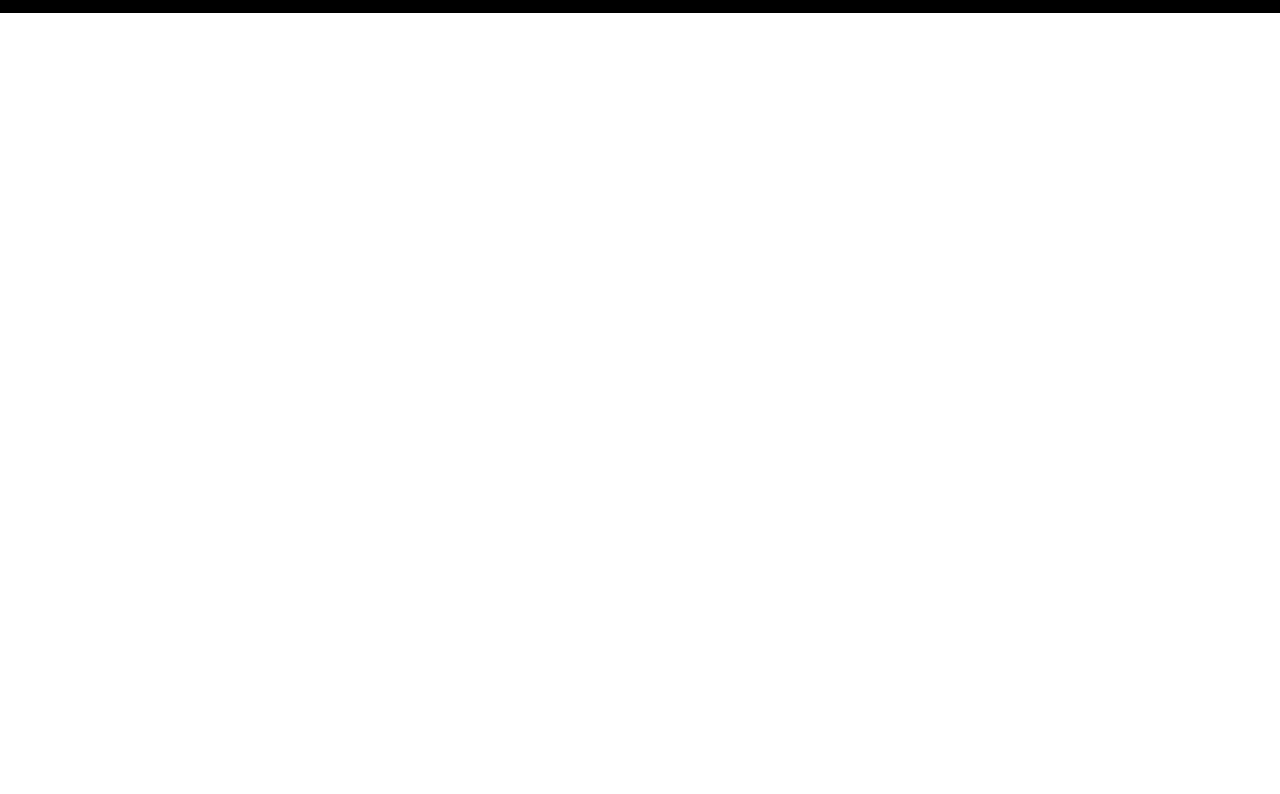
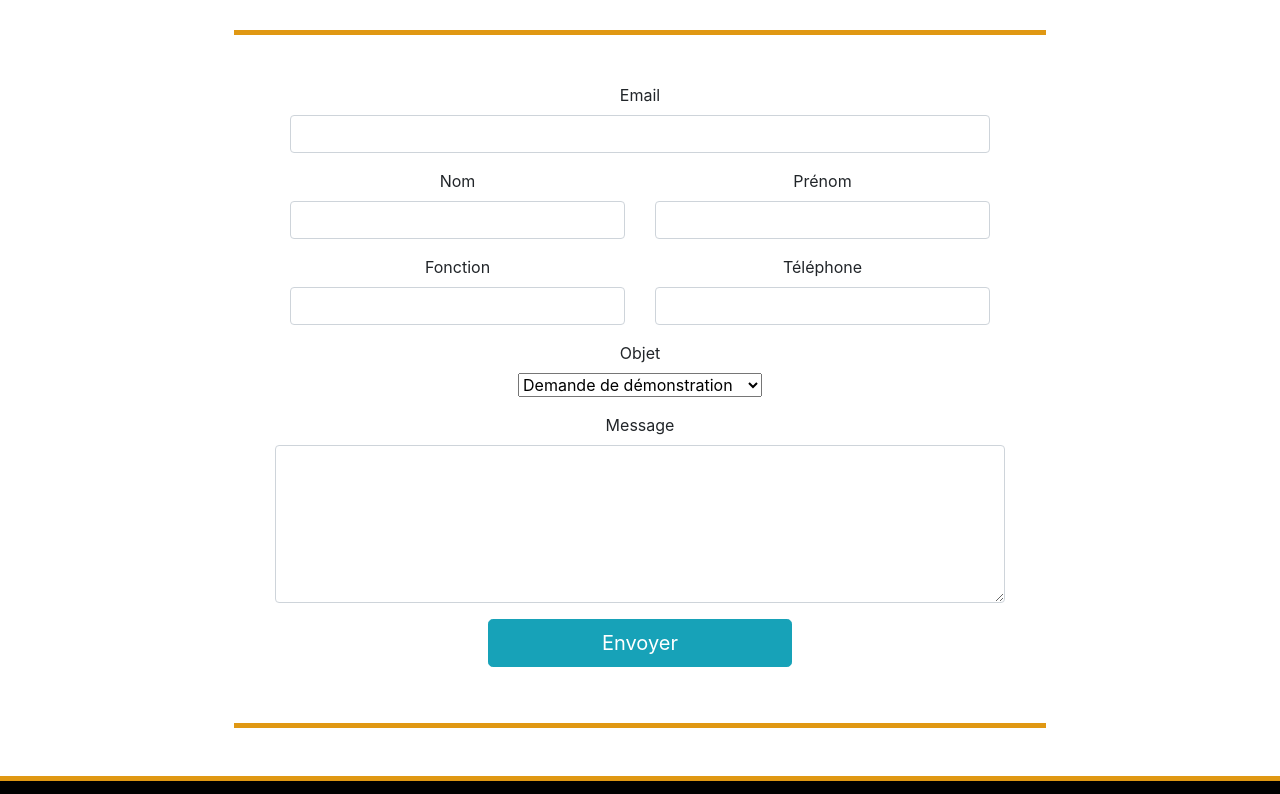
Before and after one commit to Eosia/static-virtysens, a plain HTML site: page contact.html in a window 1280 px wide. Shown: the part 382-1176 px from the top of the page. Before the commit the page ends 800 px from the top, so only its background shows below. Drawn offline with nearby package versions, Linux system fonts and the light colour scheme.

Commit message:
page contact moitié

```diff
--- a/contact.html
+++ b/contact.html
@@ -1,82 +1,88 @@
 <!DOCTYPE html>
 <html lang="fr">
+
 <head>
     <!--meta start-->
-    <meta charset="UTF-8">
-    <meta name="viewport" content="width=device-width, initial-scale=1.0">
-    <meta name="title" content="Virtysens">
-    <meta name="description" content="Virtysens | La capsule de voyage en VR">
-    <meta name="keywords" content="virtysens, vr, virtual reality, réalité virtuelle">
-    <meta name="robots" content="noindex, nofollow">
-    <meta name="language" content="French">
-    <meta name="Author" content="virtysens">
-    <meta name="Identifier-Url" content="https://www.virtysens.com">
+    <meta charset="UTF-8" />
+    <meta name="viewport" content="width=device-width, initial-scale=1.0" />
+    <meta name="title" content="Virtysens" />
+    <meta name="description" content="Virtysens | La capsule de voyage en VR" />
+    <meta name="keywords" content="virtysens, vr, virtual reality, réalité virtuelle" />
+    <meta name="robots" content="noindex, nofollow" />
+    <meta name="language" content="French" />
+    <meta name="Author" content="virtysens" />
+    <meta name="Identifier-Url" content="https://www.virtysens.com" />
 
     <!--meta stop-->
     <title>Virtysens | Contacter Virtysens</title>
     <!--favicon start-->
-    <link rel="shortcut icon" href="assets/img/logo.png" type="image/x-icon">
-    <link rel="apple-touch-icon" sizes="57x57" href="assets/img/favicon/apple-icon-57x57.png">
-    <link rel="apple-touch-icon" sizes="60x60" href="assets/img/favicon/apple-icon-60x60.png">
-    <link rel="apple-touch-icon" sizes="72x72" href="assets/img/favicon/apple-icon-72x72.png">
-    <link rel="apple-touch-icon" sizes="76x76" href="assets/img/favicon/apple-icon-76x76.png">
-    <link rel="apple-touch-icon" sizes="114x114" href="assets/img/favicon/apple-icon-114x114.png">
-    <link rel="apple-touch-icon" sizes="120x120" href="assets/img/favicon/apple-icon-120x120.png">
-    <link rel="apple-touch-icon" sizes="144x144" href="assets/img/favicon/apple-icon-144x144.png">
-    <link rel="apple-touch-icon" sizes="152x152" href="assets/img/favicon/apple-icon-152x152.png">
-    <link rel="apple-touch-icon" sizes="180x180" href="assets/img/favicon/apple-icon-180x180.png">
-    <link rel="icon" type="image/png" sizes="192x192"  href="assets/img/favicon/android-icon-192x192.png">
-    <link rel="icon" type="image/png" sizes="32x32" href="assets/img/favicon/favicon-32x32.png">
-    <link rel="icon" type="image/png" sizes="96x96" href="assets/img/favicon/favicon-96x96.png">
-    <link rel="icon" type="image/png" sizes="16x16" href="assets/img/favicon/favicon-16x16.png">
-    <link rel="manifest" href="/manifest.json">
-    <meta name="msapplication-TileColor" content="#ffffff">
-    <meta name="msapplication-TileImage" content="/ms-icon-144x144.png">
-    <meta name="theme-color" content="#ffffff">
+    <link rel="shortcut icon" href="assets/img/logo.png" type="image/x-icon" />
+    <link rel="apple-touch-icon" sizes="57x57" href="assets/img/favicon/apple-icon-57x57.png" />
+    <link rel="apple-touch-icon" sizes="60x60" href="assets/img/favicon/apple-icon-60x60.png" />
+    <link rel="apple-touch-icon" sizes="72x72" href="assets/img/favicon/apple-icon-72x72.png" />
+    <link rel="apple-touch-icon" sizes="76x76" href="assets/img/favicon/apple-icon-76x76.png" />
+    <link rel="apple-touch-icon" sizes="114x114" href="assets/img/favicon/apple-icon-114x114.png" />
+    <link rel="apple-touch-icon" sizes="120x120" href="assets/img/favicon/apple-icon-120x120.png" />
+    <link rel="apple-touch-icon" sizes="144x144" href="assets/img/favicon/apple-icon-144x144.png" />
+    <link rel="apple-touch-icon" sizes="152x152" href="assets/img/favicon/apple-icon-152x152.png" />
+    <link rel="apple-touch-icon" sizes="180x180" href="assets/img/favicon/apple-icon-180x180.png" />
+    <link rel="icon" type="image/png" sizes="192x192" href="assets/img/favicon/android-icon-192x192.png" />
+    <link rel="icon" type="image/png" sizes="32x32" href="assets/img/favicon/favicon-32x32.png" />
+    <link rel="icon" type="image/png" sizes="96x96" href="assets/img/favicon/favicon-96x96.png" />
+    <link rel="icon" type="image/png" sizes="16x16" href="assets/img/favicon/favicon-16x16.png" />
+    <link rel="manifest" href="/manifest.json" />
+    <meta name="msapplication-TileColor" content="#ffffff" />
+    <meta name="msapplication-TileImage" content="/ms-icon-144x144.png" />
+    <meta name="theme-color" content="#ffffff" />
     <!--favicon start-->
     <!--css import start-->
-    <link rel="preload" href="assets/css/root.css" as="style">
-    <link rel="stylesheet" href="assets/css/root.css">
+    <link rel="preload" href="assets/css/root.css" as="style" />
+    <link rel="stylesheet" href="assets/css/root.css" />
     <!--css import start-->
     <!-- bootstrap css import start-->
-    <link rel="stylesheet" href="https://cdn.jsdelivr.net/npm/bootstrap@4.6.0/dist/css/bootstrap.min.css" integrity="sha384-B0vP5xmATw1+K9KRQjQERJvTumQW0nPEzvF6L/Z6nronJ3oUOFUFpCjEUQouq2+l" crossorigin="anonymous">
+    <link rel="stylesheet" href="https://cdn.jsdelivr.net/npm/bootstrap@4.6.0/dist/css/bootstrap.min.css"
+        integrity="sha384-B0vP5xmATw1+K9KRQjQERJvTumQW0nPEzvF6L/Z6nronJ3oUOFUFpCjEUQouq2+l" crossorigin="anonymous" />
     <!--bootstrap css import stop-->
     <!--bootstrap js import start-->
-    <script src="https://code.jquery.com/jquery-3.5.1.slim.min.js" integrity="sha384-DfXdz2htPH0lsSSs5nCTpuj/zy4C+OGpamoFVy38MVBnE+IbbVYUew+OrCXaRkfj" crossorigin="anonymous"></script>
-    <script src="https://cdn.jsdelivr.net/npm/popper.js@1.16.1/dist/umd/popper.min.js" integrity="sha384-9/reFTGAW83EW2RDu2S0VKaIzap3H66lZH81PoYlFhbGU+6BZp6G7niu735Sk7lN" crossorigin="anonymous"></script>
-    <script src="https://cdn.jsdelivr.net/npm/bootstrap@4.6.0/dist/js/bootstrap.min.js" integrity="sha384-+YQ4JLhjyBLPDQt//I+STsc9iw4uQqACwlvpslubQzn4u2UU2UFM80nGisd026JF" crossorigin="anonymous"></script>
+    <script src="https://code.jquery.com/jquery-3.5.1.slim.min.js"
+        integrity="sha384-DfXdz2htPH0lsSSs5nCTpuj/zy4C+OGpamoFVy38MVBnE+IbbVYUew+OrCXaRkfj"
+        crossorigin="anonymous"></script>
+    <script src="https://cdn.jsdelivr.net/npm/popper.js@1.16.1/dist/umd/popper.min.js"
+        integrity="sha384-9/reFTGAW83EW2RDu2S0VKaIzap3H66lZH81PoYlFhbGU+6BZp6G7niu735Sk7lN"
+        crossorigin="anonymous"></script>
+    <script src="https://cdn.jsdelivr.net/npm/bootstrap@4.6.0/dist/js/bootstrap.min.js"
+        integrity="sha384-+YQ4JLhjyBLPDQt//I+STsc9iw4uQqACwlvpslubQzn4u2UU2UFM80nGisd026JF"
+        crossorigin="anonymous"></script>
     <!--bootstrap js import stop-->
 
     <!--font awesome start-->
     <script src="https://kit.fontawesome.com/11070bdd9d.js" crossorigin="anonymous"></script>
     <!--font awesome stop-->
 </head>
+
 <body class="user-select-none">
-
     <!--header start-->
     <header id="header" class="pb-3 pl-2 mx-auto my-auto container-fluid">
         <!--menu de navigation start-->
         <nav class="navbar navbar-expand-lg navbar-dark">
-            <a class="navbar-brand" href="index.html" style="padding-left: 5vh;">
+            <a class="navbar-brand" href="index.html" style="padding-left: 5vh">
                 <!--logo cliquable-->
                 <figure class="img-fluid">
-                    <img src="assets/img/logo.png" alt="logo virtysens" style="width: 128px;">
+                    <img src="assets/img/logo.png" alt="logo virtysens" style="width: 128px" />
                     <!--figcaption est la legende d'une image-->
                     <figcaption class="hidden">
                         Virtysens| La capsule de voyage en VR
                     </figcaption>
                 </figure>
-                <div class="header-title mr-auto col-12 text-start" style="margin-top: 5px !important;">
-                    <h1 class="text-info">
-                        VIRTYSENS
-                    </h1>
-                    <h2 class="text-info">
-                        La capsule de voyage en VR
-                    </h2>
+                <div class="header-title mr-auto col-12 text-start" style="margin-top: 5px !important">
+                    <h1 class="text-info">VIRTYSENS</h1>
+                    <h2 class="text-info">La capsule de voyage en VR</h2>
                 </div>
             </a>
 
-            <button class="navbar-toggler border border-info text-info" type="button" data-toggle="collapse" data-target="#navbarSupportedContent" aria-controls="navbarSupportedContent" aria-expanded="false" aria-label="Toggle navigation">
+            <button class="navbar-toggler border border-info text-info" type="button" data-toggle="collapse"
+                data-target="#navbarSupportedContent" aria-controls="navbarSupportedContent" aria-expanded="false"
+                aria-label="Toggle navigation">
                 <span class="nav-mobile navbar-toggler-icon"></span>
             </button>
 
@@ -104,15 +110,111 @@
                         <a class="nav-link text-info" href="jobs.html">JOBS</a>
                     </li>
                     <li class="nav-item">
-                        <a class="nav-link text-info" href="#"><img src="assets/img/english.png" alt="virtysens in english" style="width: 30px;"></a>
+                        <a class="nav-link text-info" href="#"><img src="assets/img/english.png"
+                                alt="virtysens in english" style="width: 30px" /></a>
                     </li>
                 </ul>
             </div>
         </nav>
         <!--menu de navigation stop-->
-
     </header>
     <!--header stop-->
+
+    <!--main start-->
+    <main class="contact container-fluid mb-5">
+        <!--section 1 titre start-->
+        <section class="contact-section-1 container mx-auto text-center mt-5">
+            <div class="row">
+                <h3 class="mx-auto text-center col-12 col-sm-12 col-md-12 col-lg-10 col-xl-8 mt-3">
+                    Pour recevoir des informations ou nous formuler une demande, merci
+                    de compléter ce formulaire :
+                </h3>
+            </div>
+        </section>
+        <!--section 1 titre stop-->
+
+        <!--ligne de separation doree start-->
+        <div class="ligne-or">
+        </div>
+        <!--ligne de separation doree stop-->
+
+        <!--formulaire de contact start-->
+        <section class="contact-section-2 container mx-auto text-center mt-5">
+            <div class="row">
+                <div class="col-lg-8 col-md-10 mx-auto">
+                    <form name="contact" method="post">
+
+                        <div class="row mx-auto text-center">
+
+                            <div class="form-group col-12 col-sm-12 col-md-12 col-lg-12 col-xl-12 mx-auto text-center">
+                                <label for="contact_email" class="required"> Email </label>
+                                <input type="email" id="contact_email" name="contact[email]" required="required"
+                                    class="form-control" />
+                            </div>
+
+                            <div class="form-group col-12 col-sm-12 col-md-6 col-lg-6 col-xl-6 mx-auto text-center">
+                                <label for="nom" class="required"> Nom </label>
+                                <input type="text" id="nom" name="nom" required="required" class="form-control" />
+                            </div>
+                            <div class="form-group col-12 col-sm-12 col-md-6 col-lg-6 col-xl-6 mx-auto text-center">
+                                <label for="prenom" class="required"> Prénom </label>
+                                <input type="prenom" id="prenom" name="prenom" required="required"
+                                    class="form-control" />
+                            </div>
+                        </div>
+                        <div class="row mx-auto text-center">
+                            <div class="form-group col-12 col-sm-12 col-md-6 col-lg-6 col-xl-6 mx-auto text-center">
+                                <label for="fonction" class="required"> Fonction </label>
+                                <input type="text" id="fonction" name="fonction" required="required" class="form-control" />
+                            </div>
+
+                            <div class="form-group col-12 col-sm-12 col-md-6 col-lg-6 col-xl-6 mx-auto text-center">
+                                <label for="telephone" class="required"> Téléphone </label>
+                                <input type="tel" id="Téléphone" name="Téléphone" required="required"class="form-control" />
+                            </div>
+
+                            <div class="form-group col-12 col-sm-12 col-md-12 col-lg-12 col-xl-12 text-center">
+                                <label for="objet" class="required"> Objet </label>
+                                <br />
+                                <select id="objet" name="objet">
+                                    <option value="opt1">
+                                        Demande de démonstration
+                                    </option>
+                                    <option value="opt2">
+                                        Informations sur nos produits
+                                    </option>
+                                    <option value="opt3">
+                                        Partenariat technique
+                                    </option>
+                                    <option value="opt4">
+                                        Autres ( à précisé)
+                                    </option>
+                                </select>
+                            </div>
+                        </div>
+                        <div class="form-group">
+                            <label for="contact_message" class="required"> Message </label>
+                            <textarea id="message" name="message" placeholder="Votre message" value="Envoyer"
+                                required="required" rows="6" class="form-control">
+                            </textarea>
+                        </div>
+                        <div class="form-group">
+                            <button type="submit" id="submit" name="submit" class="btn btn-info btn-lg col-5">
+                                Envoyer
+                            </button>
+                        </div>
+                    </form>
+                </div>
+            </div>
+        </section>
+        <!--formulaire de contact stop-->
+
+        <!--ligne de separation doree start-->
+        <div class="ligne-or">
+        </div>
+        <!--ligne de separation doree stop-->
+
+    </main>
 
     <!--footer start-->
     <footer class="container-fluid mx-auto text-center">
@@ -121,11 +223,26 @@
                 <p class="text-info">2021©VIRTYSENS.COM</p>
             </div>
             <div class="footer-social-menu col-12 col-sm-12 col-md-12 col-lg-4 col-xl-3 mx-auto container-fluid">
-                <ul style="list-style: none;" class="text-center mx-auto d-flex row">
-                    <li class="social-link col-3 col-sm-3 col-md-3 col-lg-2 col-xl-3 mx-auto"><a href="https://www.facebook.com/VirtysensVR" target="_blank" rel="noopener noreferrer" class="text-info" title="page facebook de virtysens"><i class="fab fa-facebook-square fa-3x"></i></a></li>
-                    <li class="social-link col-3 col-sm-3 col-md-3 col-lg-2 col-xl-3 mx-auto"><a href="https://www.linkedin.com/company/virtysens" target="_blank" rel="noopener noreferrer" class="text-info" title="page linkedin de virtysens"><i class="fab fa-linkedin fa-3x"></i></a></li>
-                    <li class="social-link col-3 col-sm-3 col-md-3 col-lg-2 col-xl-3 mx-auto"><a href="https://youtube.virtysens.com" target="_blank" rel="noopener noreferrer" class="text-info" title="chaine youtube de virtysens"><i class="fab fa-youtube-square fa-3x"></i></a></li>
-                    <li class="social-link col-3 col-sm-3 col-md-3 col-lg-2 col-xl-3 mx-auto"><a href="https://forum.virtysens.com" target="_blank" rel="noopener noreferrer" class="text-info" title="forum de virtysens"><i class="far fa-comments fa-3x"></i></a></li>
+                <ul style="list-style: none" class="text-center mx-auto d-flex row">
+                    <li class="social-link col-3 col-sm-3 col-md-3 col-lg-2 col-xl-3 mx-auto">
+                        <a href="https://www.facebook.com/VirtysensVR" target="_blank" rel="noopener noreferrer"
+                            class="text-info" title="page facebook de virtysens"><i
+                                class="fab fa-facebook-square fa-3x"></i></a>
+                    </li>
+                    <li class="social-link col-3 col-sm-3 col-md-3 col-lg-2 col-xl-3 mx-auto">
+                        <a href="https://www.linkedin.com/company/virtysens" target="_blank" rel="noopener noreferrer"
+                            class="text-info" title="page linkedin de virtysens"><i
+                                class="fab fa-linkedin fa-3x"></i></a>
+                    </li>
+                    <li class="social-link col-3 col-sm-3 col-md-3 col-lg-2 col-xl-3 mx-auto">
+                        <a href="https://youtube.virtysens.com" target="_blank" rel="noopener noreferrer"
+                            class="text-info" title="chaine youtube de virtysens"><i
+                                class="fab fa-youtube-square fa-3x"></i></a>
+                    </li>
+                    <li class="social-link col-3 col-sm-3 col-md-3 col-lg-2 col-xl-3 mx-auto">
+                        <a href="https://forum.virtysens.com" target="_blank" rel="noopener noreferrer"
+                            class="text-info" title="forum de virtysens"><i class="far fa-comments fa-3x"></i></a>
+                    </li>
                 </ul>
             </div>
             <div class="footer-up mx-auto my-auto col-12 col-sm-12 col-md-12 col-lg-4 col-xl-4 text-center">
@@ -134,6 +251,6 @@
         </div>
     </footer>
     <!--footer end-->
+</body>
 
-</body>
 </html>
```
